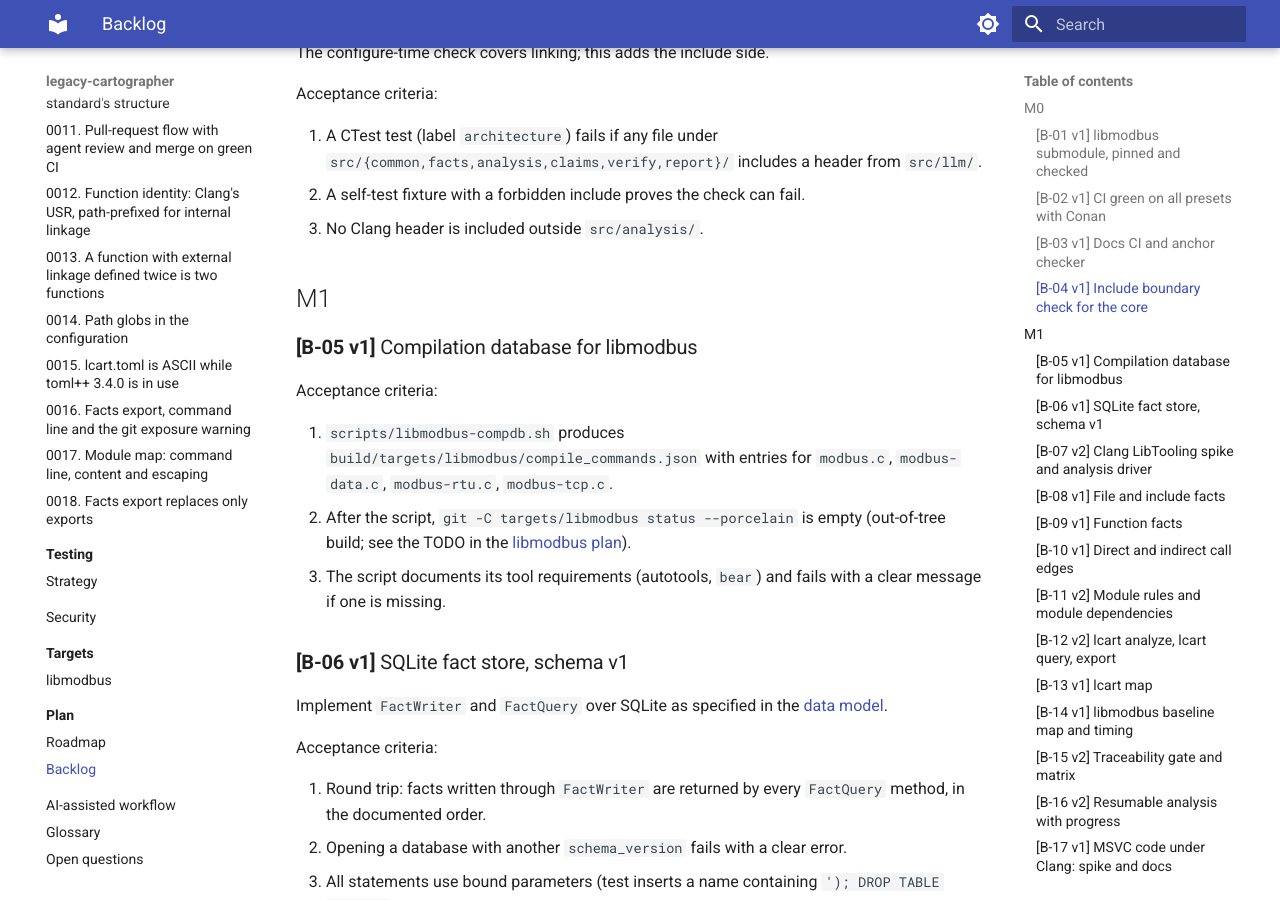
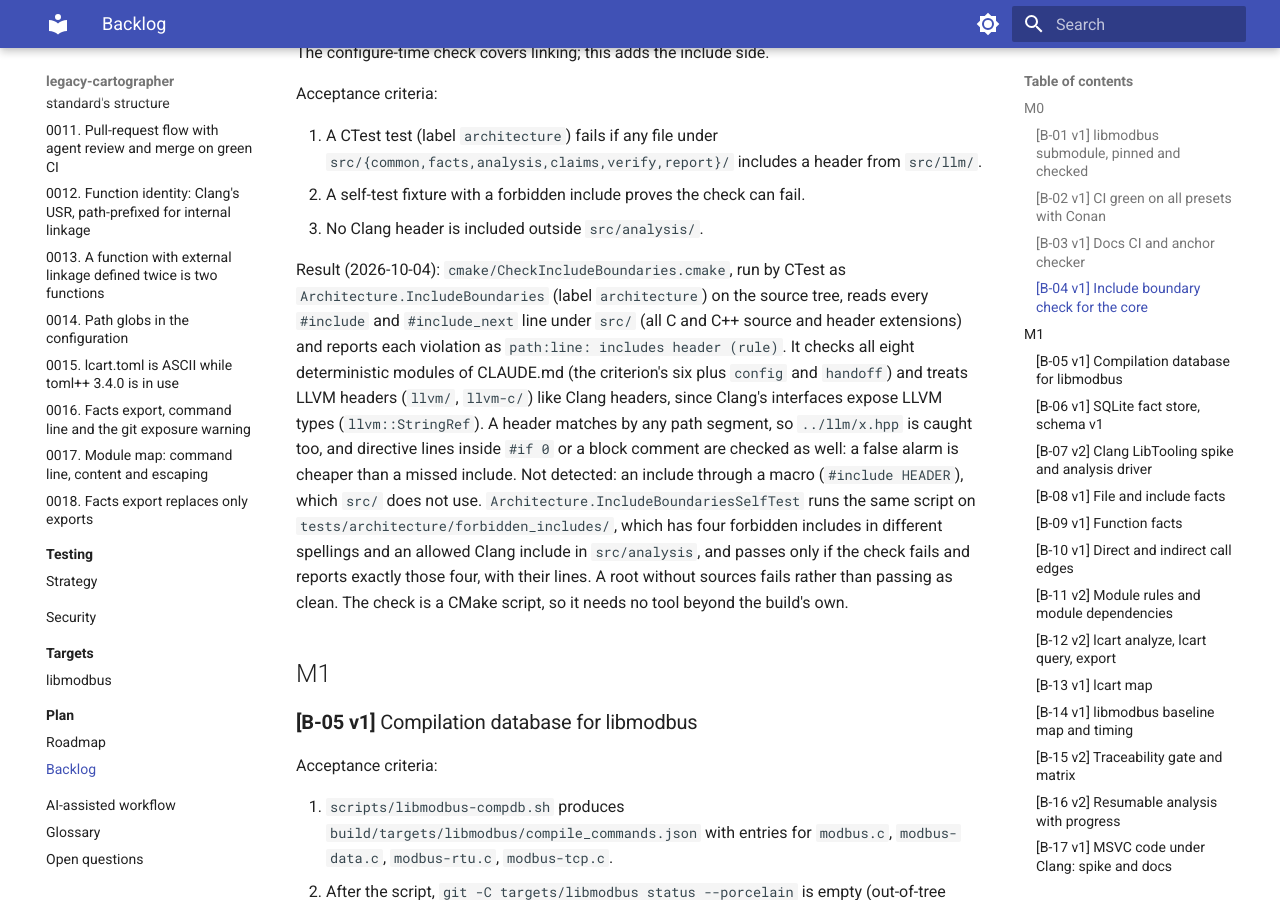
Before and after one commit to Tomek52/legacy-cartographer, an MkDocs documentation site: the page built from docs/plan/backlog.md, in a window 1280 px wide and 900 px high, scrolled down 2439 px. Built offline with MkDocs 1.6.1 and Material for MkDocs 9.7.7, drawn with Linux system fonts in a browser that asks for light colours; some of the changed text lies outside the part shown.

Commit message:
test(cmake): check include boundaries of the core (B-04) (#9)
Backlog: B-04

Co-Authored-By: Claude Opus 5.5 <noreply@anthropic.com>
Claude-Session: https://claude.ai/code/session_01Sn6UD6WxmmXBAgKToBQUdD

```diff
--- a/docs/plan/backlog.md
+++ b/docs/plan/backlog.md
@@ -13,7 +13,7 @@ expanded in place; its version is bumped if its meaning changes
 | [B-01](#b01-libmodbus-submodule-v1) | ✅ libmodbus submodule, pinned and checked | M0 | NFR-008 | – | 2 h |
 | [B-02](#b02-ci-green-all-presets-v1) | ✅ CI green on all presets with Conan | M0 | NFR-006, NFR-007 | – | 4 h |
 | [B-03](#b03-docs-ci-and-anchor-check-v1) | ✅ Docs CI and anchor checker | M0 | NFR-012 | – | 2 h |
-| [B-04](#b04-include-boundary-check-v1) | Include boundary check for the core | M0 | NFR-001 | B-02 | 2 h |
+| [B-04](#b04-include-boundary-check-v1) | ✅ Include boundary check for the core | M0 | NFR-001 | B-02 | 2 h |
 | [B-05](#b05-libmodbus-compilation-database-v1) | Compilation database for libmodbus | M1 | FR-001 | B-01 | 3 h |
 | [B-06](#b06-sqlite-fact-store-v1) | ✅ SQLite fact store, schema v1 | M1 | FR-002–FR-004, NFR-004 | – | 6 h |
 | [B-07](#b07-clang-libtooling-spike-v2) | ✅ Clang LibTooling spike and analysis driver | M1 | FR-001 | B-02 | 6 h |
@@ -75,6 +75,25 @@ Acceptance criteria:
    from `src/llm/`.
 2. A self-test fixture with a forbidden include proves the check can fail.
 3. No Clang header is included outside `src/analysis/`.
+
+Result (2026-10-04): `cmake/CheckIncludeBoundaries.cmake`, run by CTest as
+`Architecture.IncludeBoundaries` (label `architecture`) on the source tree,
+reads every `#include` and `#include_next` line under `src/` (all C and C++
+source and header extensions) and reports each violation as
+`path:line: includes header (rule)`. It checks all eight deterministic
+modules of CLAUDE.md (the criterion's six plus `config` and `handoff`) and
+treats LLVM headers (`llvm/`, `llvm-c/`) like Clang headers, since Clang's
+interfaces expose LLVM types (`llvm::StringRef`). A header matches by any
+path segment, so `../llm/x.hpp` is caught too, and directive lines inside
+`#if 0` or a block comment are checked as well: a false alarm is cheaper
+than a missed include. Not detected: an include through a macro
+(`#include HEADER`), which `src/` does not use.
+`Architecture.IncludeBoundariesSelfTest` runs the same script on
+`tests/architecture/forbidden_includes/`, which has four forbidden includes
+in different spellings and an allowed Clang include in `src/analysis`, and
+passes only if the check fails and reports exactly those four, with their
+lines. A root without sources fails rather than passing as clean. The check
+is a CMake script, so it needs no tool beyond the build's own.
 
 ## M1
 
```
Also changed, not shown: CLAUDE.md (+5 -2 lines), docs/architecture/c4-component.md (+4 -1 lines), docs/architecture/index.md (+2 -1 lines), docs/testing/strategy.md (+1 -1 lines), 7 other files.
